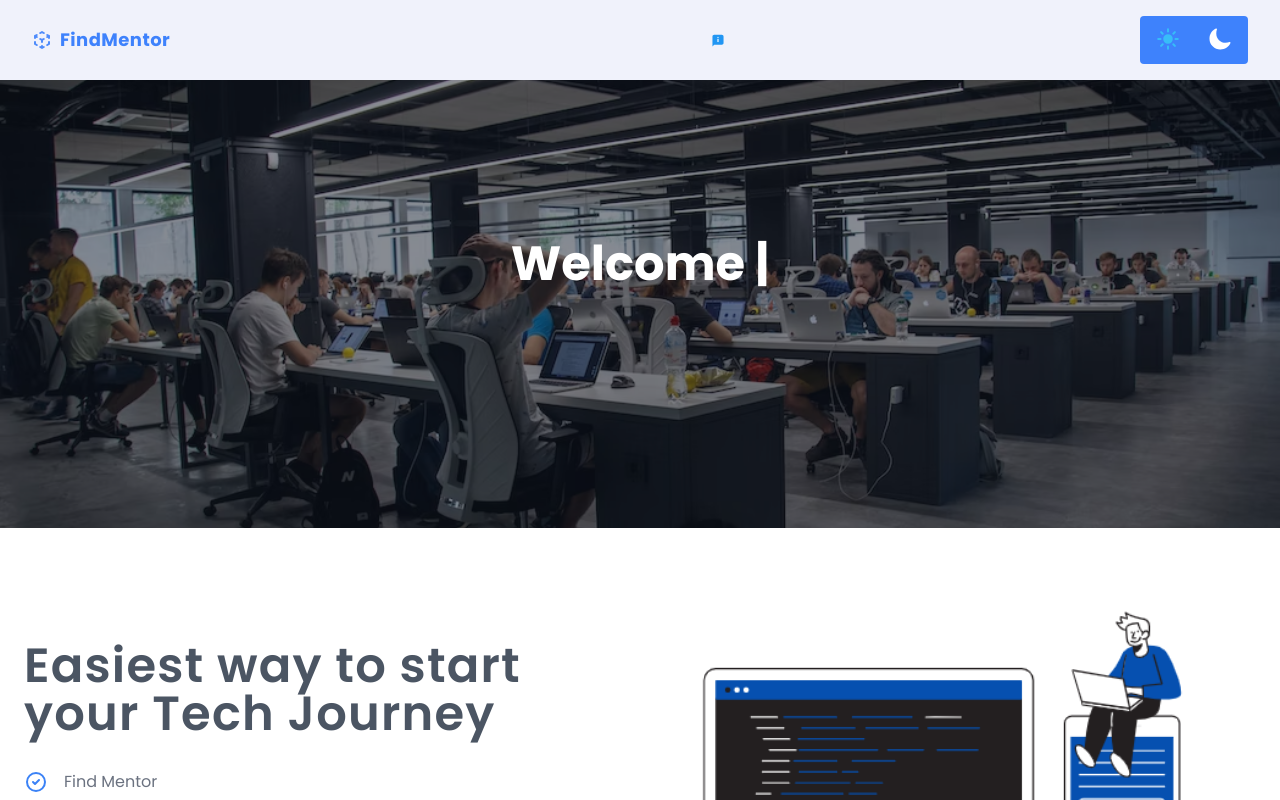
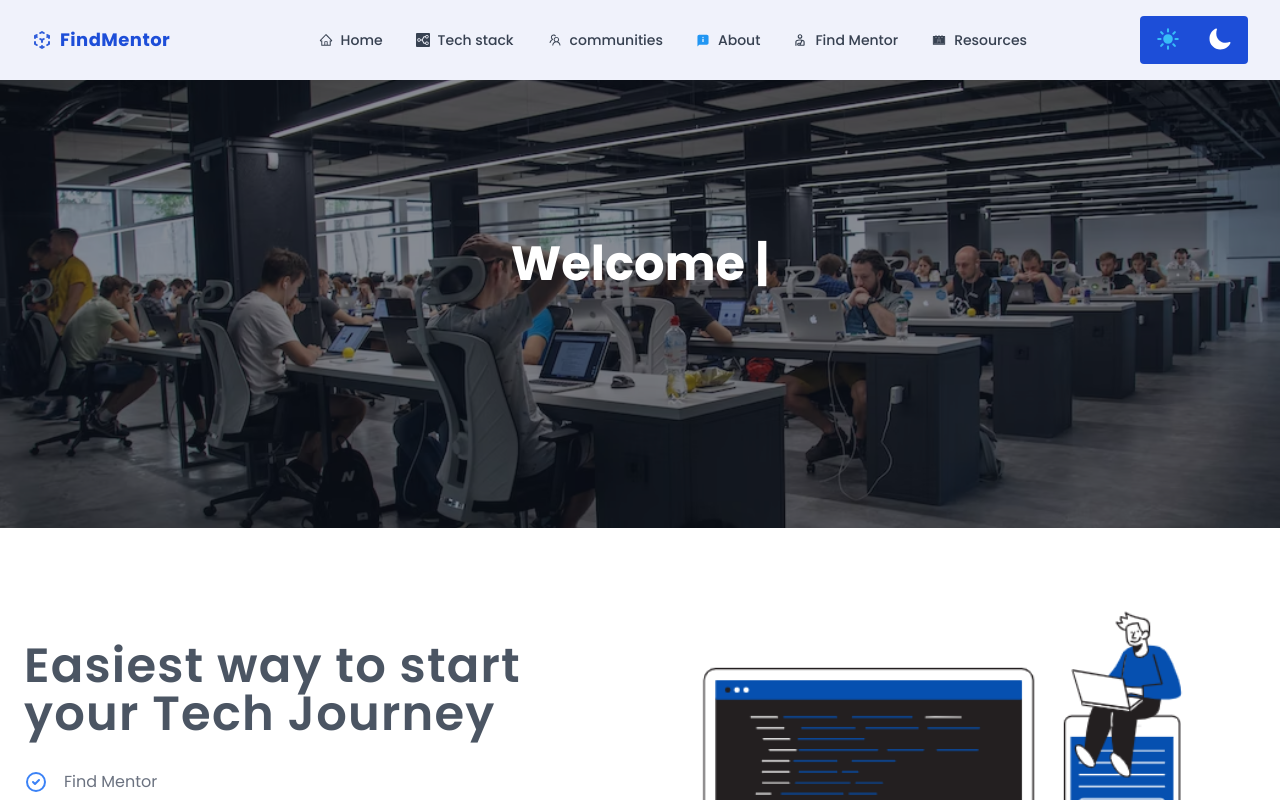
Before and after one commit to Clifftech123/find-twitter-mentor, a React (Vite) app: page / in a window 1280 px wide. Shown: the top 800 px of the page. Built offline with nearby package versions, Linux system fonts and the light colour scheme.

Commit message:
Changing of nav item hover background color

```diff
--- a/src/Components/NavBar/Nav.jsx
+++ b/src/Components/NavBar/Nav.jsx
@@ -63,13 +63,13 @@ const Nav = () => {
 								{/* Logo */}
 								<a
 									href="#"
-									className="group inline-flex items-center space-x-2 font-bold text-lg tracking-wide text-primary dark:text-gray-100 hover:text-blue-600 active:text-gray-700"
+									className="group inline-flex items-center space-x-2 font-bold text-lg tracking-wide  text-Nav_text_hover_color dark:text-gray-100 hover:text-blue-600 active:text-gray-700"
 								>
 									<svg
 										fill="currentColor"
 										viewBox="0 0 20 20"
 										xmlns="http://www.w3.org/2000/svg"
-										className="opacity-90  text-primary transform transition group-hover:scale-110 hi-solid hi-cube-transparent inline-block w-5 h-5"
+										className="opacity-90   text-Nav_text_hover_color transform transition group-hover:scale-110 hi-solid hi-cube-transparent inline-block w-5 h-5"
 									>
 										<path
 											fillRule="evenodd"
@@ -92,7 +92,7 @@ const Nav = () => {
 									<button
 										onClick={() => navigate("/")}
 										type="button"
-										className="text-sm font-medium flex items-center space-x-2 px-3 py-2 rounded  hover:text-white  hover:bg-primary    dark:hover:bg-slate-700 dark:bg-slate-800 dark:text-gray-300 dark:border-none text-Navbar_text_color"
+										className="text-sm font-medium flex items-center space-x-2 px-3 py-2 rounded  hover:text-white  hover:bg-Nav_text_hover_color    dark:hover:bg-slate-700 dark:bg-slate-800 dark:text-gray-300 dark:border-none  text-gray-700 "
 									>
 										<AiOutlineHome />
 										<span>Home</span>
@@ -101,7 +101,7 @@ const Nav = () => {
 									<button
 										onClick={() => navigate("/techStack")}
 										type="button"
-										className="text-sm font-medium flex items-center space-x-2 px-3 py-2 rounded text-Navbar_text_color border border-transparent hover:text-white  hover:bg-primary   dark:bg-slate-800 dark:text-gray-300 dark:border-none  dark:hover:bg-slate-700"
+										className="text-sm font-medium flex items-center space-x-2 px-3 py-2 rounded  text-gray-700   border border-transparent hover:text-white  hover:bg-Nav_text_hover_color   dark:bg-slate-800 dark:text-gray-300 dark:border-none  dark:hover:bg-slate-700"
 									>
 										<SiStackshare />
 										<span>Tech stack </span>
@@ -111,7 +111,7 @@ const Nav = () => {
 									<button
 										onClick={() => navigate("/communities")}
 										type="button"
-										className="text-sm font-medium flex items-center space-x-2 px-3 py-2 rounded  text-Navbar_text_color border border-transparent hover:text-white hover:bg-primary   dark:bg-slate-800 dark:text-gray-300 dark:border-none    dark:hover:bg-slate-700 "
+										className="text-sm font-medium flex items-center space-x-2 px-3 py-2 rounded  text-gray-700  border border-transparent hover:text-white hover:bg-Nav_text_hover_color   dark:bg-slate-800 dark:text-gray-300 dark:border-none    dark:hover:bg-slate-700 "
 									>
 										<AiOutlineTeam />
 										<span> communities </span>
@@ -120,7 +120,7 @@ const Nav = () => {
 									{/* About */}
 									<button
 										type="button"
-										className="text-sm font-medium flex items-center space-x-2 px-3 py-2 rounded  text-Navbar_text_color border border-transparent  hover:text-white hover:bg-Nav_text_hover_color   dark:bg-slate-800 dark:text-gray-300 dark:border-none dark:hover:bg-slate-700  "
+										className="text-sm font-medium flex items-center space-x-2 px-3 py-2 rounded   text-gray-700  border-transparent  hover:text-white hover:bg-Nav_text_hover_color   dark:bg-slate-800 dark:text-gray-300 dark:border-none dark:hover:bg-slate-700  "
 									>
 										<FcAbout />
 										<span>About </span>
@@ -129,7 +129,7 @@ const Nav = () => {
 									<button
 										onClick={() => navigate("/fineMentor")}
 										type="button"
-										className="text-sm font-medium flex items-center space-x-2 px-3 py-2 rounded  text-Navbar_text_color  border border-transparent   hover:text-white hover: hover:bg-primary  dark:bg-slate-800 dark:text-gray-300 dark:border-none dark:hover:bg-slate-700 "
+										className="text-sm font-medium flex items-center space-x-2 px-3 py-2 rounded  text-gray-700  border border-transparent   hover:text-white hover: hover:bg-Nav_text_hover_color  dark:bg-slate-800 dark:text-gray-300 dark:border-none dark:hover:bg-slate-700 "
 									>
 										<MdOutlinePersonalInjury />
 										<span> Find Mentor </span>
@@ -138,19 +138,19 @@ const Nav = () => {
 									{/* Contact */}
 									<button
 										type="button"
-										className="text-sm font-medium flex items-center space-x-2 px-3 py-2 rounded  text-Navbar_text_color border border-transparent
-											hover:text-white  hover:bg-primary  dark:bg-slate-800 dark:text-gray-300 dark:border-none dark:hover:bg-slate-700 "
+										className="text-sm font-medium flex items-center space-x-2 px-3 py-2 rounded   text-gray-700  border border-transparent
+											hover:text-white  hover:bg-Nav_text_hover_color  dark:bg-slate-800 dark:text-gray-300 dark:border-none dark:hover:bg-slate-700 "
 									>
 										<AiTwotoneContacts />
 
-										<span> Contact </span>
+										<span> Resources </span>
 									</button>
 								</nav>
 								{/* END Desktop Navigation */}
 
 								{/* LIGHT AND  DARK MODE */}
 								<div className="relative inline-block ">
-									<div className="inline-flex justify-center dark:shadow-lg dark:bg-gray-600 items-center space-x-5  font-semibold focus:outline-none px-3 mr-10  md:ml-20 md:mr-0 py-2 leading-5 text-2xl rounded  bg-primary  text-white    ">
+									<div className="inline-flex justify-center dark:shadow-lg dark:bg-gray-600 items-center space-x-5  font-semibold focus:outline-none px-3 mr-10  md:ml-20 md:mr-0 py-2 leading-5 text-2xl rounded  bg-Nav_text_hover_color  text-white    ">
 										{/* Looping through all the icons */}
 										{options.map((opt) => (
 											<button
@@ -217,7 +217,7 @@ const Nav = () => {
 								<button
 									onClick={() => navigate("/")}
 									type="button"
-									className="text-sm font-medium flex items-center space-x-2 px-3 py-2 rounded   hover:text-white  hover:bg-primary     text-gray-700   dark:hover:bg-slate-700 dark:bg-slate-800 dark:text-gray-300 dark:border-none"
+									className="text-sm font-medium flex items-center space-x-2 px-3 py-2 rounded   hover:text-white   hover:bg-Nav_text_hover_color     text-gray-700   dark:hover:bg-slate-700 dark:bg-slate-800 dark:text-gray-300 dark:border-none"
 								>
 									<AiOutlineHome />
 									<span>Home</span>
@@ -226,7 +226,7 @@ const Nav = () => {
 								<button
 									onClick={() => navigate("/techStack")}
 									type="button"
-									className="text-sm font-medium flex items-center space-x-2 px-3 py-2 rounded   text-gray-700 border border-transparent  hover:text-white  hover:bg-primary     dark:hover:bg-slate-700 dark:bg-slate-800 dark:text-gray-300 dark:border-none "
+									className="text-sm font-medium flex items-center space-x-2 px-3 py-2 rounded   text-gray-700 border border-transparent  hover:text-white   hover:bg-Nav_text_hover_color     dark:hover:bg-slate-700 dark:bg-slate-800 dark:text-gray-300 dark:border-none "
 								>
 									<SiStackshare />
 									<span>Tech stack </span>
@@ -235,7 +235,7 @@ const Nav = () => {
 								<button
 									onClick={() => navigate("/communities")}
 									type="button"
-									className="text-sm font-medium flex items-center space-x-2 px-3 py-2 rounded   text-gray-700 border border-transparent  hover:text-white  hover:bg-primary      dark:hover:bg-slate-700 dark:bg-slate-800 dark:text-gray-300 dark:border-none "
+									className="text-sm font-medium flex items-center space-x-2 px-3 py-2 rounded   text-gray-700 border border-transparent  hover:text-white   hover:bg-Nav_text_hover_color      dark:hover:bg-slate-700 dark:bg-slate-800 dark:text-gray-300 dark:border-none "
 								>
 									<AiOutlineTeam />
 									<span> communities </span>
@@ -243,7 +243,7 @@ const Nav = () => {
 								{/* About */}
 								<button
 									type="button"
-									className="text-sm font-medium flex items-center space-x-2 px-3 py-2 rounded   text-gray-700 border border-transparent hover:text-white  hover:bg-primary      dark:hover:bg-slate-700 dark:bg-slate-800 dark:text-gray-300 dark:border-none "
+									className="text-sm font-medium flex items-center space-x-2 px-3 py-2 rounded   text-gray-700 border border-transparent hover:text-white   hover:bg-Nav_text_hover_color     dark:hover:bg-slate-700 dark:bg-slate-800 dark:text-gray-300 dark:border-none "
 								>
 									<FcAbout />
 									<span>About </span>
@@ -253,7 +253,7 @@ const Nav = () => {
 								<button
 									onClick={() => navigate("/fineMentor")}
 									type="button"
-									className="text-sm font-medium flex items-center space-x-2 px-3 py-2 rounded   text-gray-700  border border-transparent hover:text-white  hover:bg-primary     dark:bg-slate-800 dark:text-gray-300 dark:border-none dark:hover:bg-slate-700  "
+									className="text-sm font-medium flex items-center space-x-2 px-3 py-2 rounded   text-gray-700  border border-transparent hover:text-white  hover:bg-Nav_text_hover_color    dark:bg-slate-800 dark:text-gray-300 dark:border-none dark:hover:bg-slate-700  "
 								>
 									<MdOutlinePersonalInjury />
 									<span> Find Mentor </span>
@@ -261,7 +261,7 @@ const Nav = () => {
 								{/* contact */}
 								<button
 									type="button"
-									className="text-sm font-medium flex items-center space-x-2 px-3 py-2 rounded  text-gray-700  border border-transparent hover:text-white  hover:bg-primary      dark:hover:bg-slate-700 dark:bg-slate-800 dark:text-gray-300 dark:border-none "
+									className="text-sm font-medium flex items-center space-x-2 px-3 py-2 rounded  text-gray-700  border border-transparent hover:text-white    hover:bg-Nav_text_hover_color      dark:hover:bg-slate-700 dark:bg-slate-800 dark:text-gray-300 dark:border-none "
 								>
 									<AiTwotoneContacts />
 									<span> Contact </span>
```
